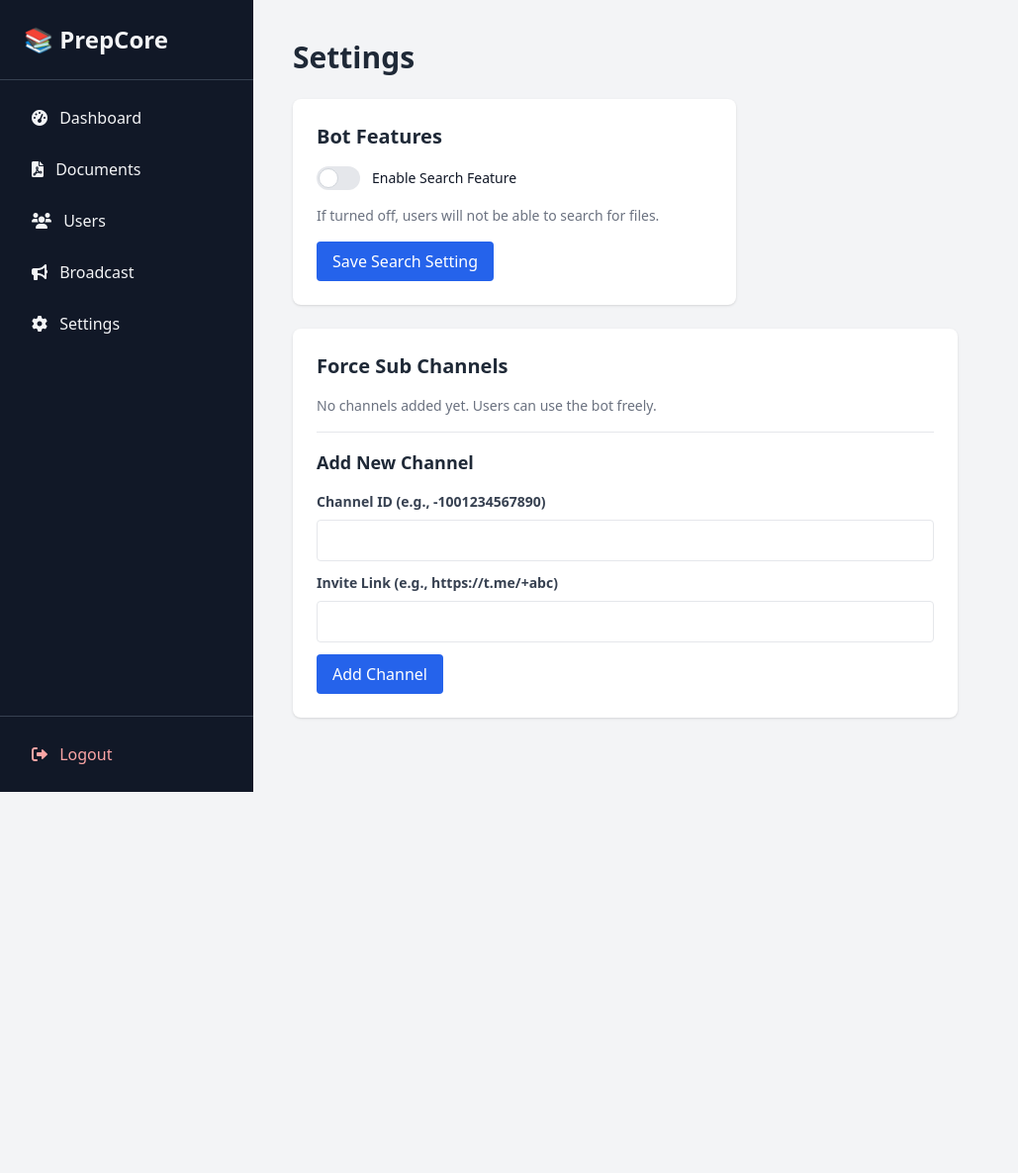
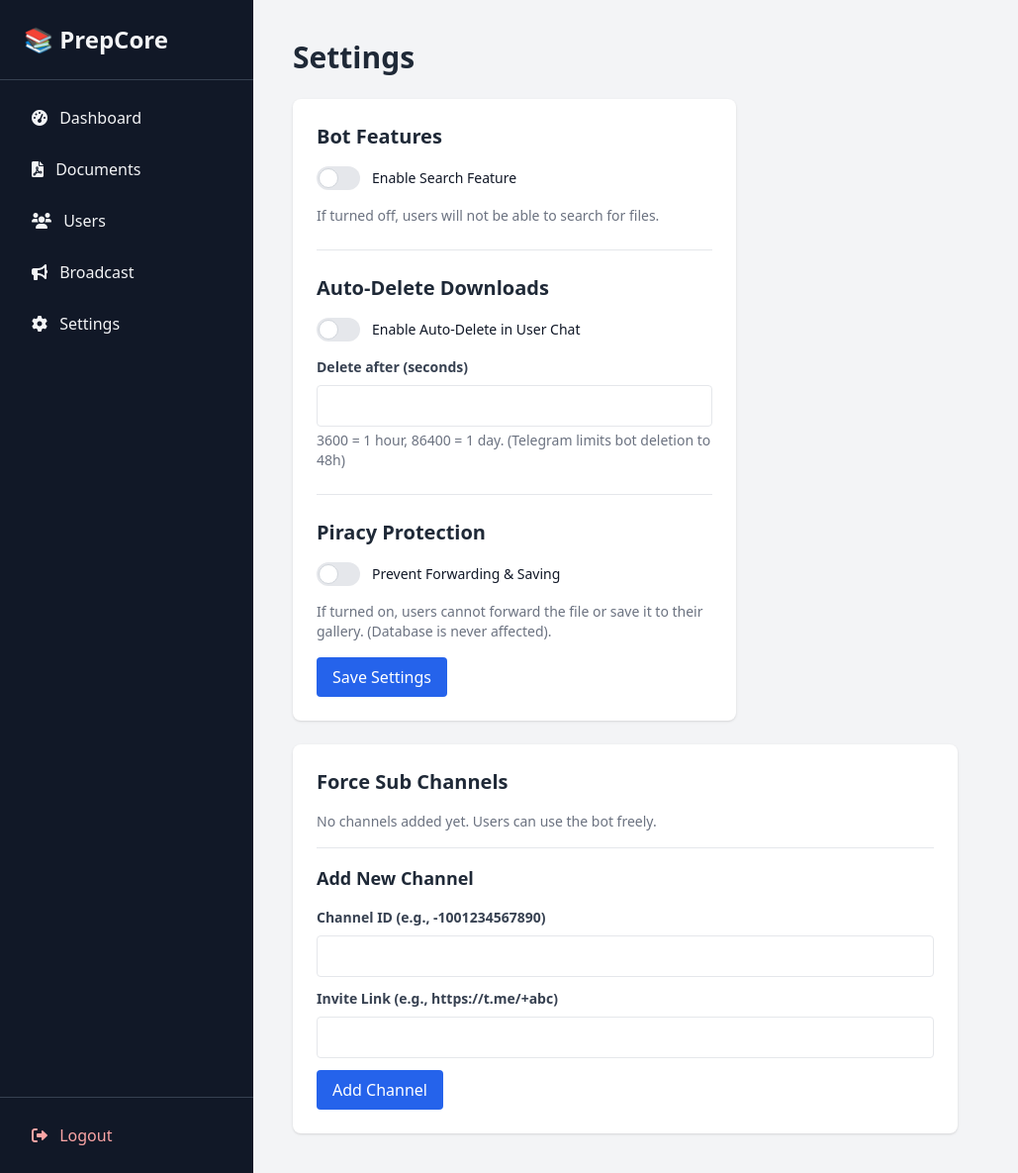
Before and after one commit to protoppertg/Best-telegram-file-share-bot, a FastAPI app: template app/templates/settings.html in a window 1280 px wide. Shown: the whole page at 99% size, without its empty margins (0-1029 px from the left). Before the commit the page ends 800 px from the top, so only its background shows below. Run offline with FastAPI, Linux system fonts and the light colour scheme; the template is opened without the code that fills it, so the values that code supplies are empty; parts of the project's set-up code (start-up, migrations or seed data) failed here and were passed over; some libraries are stand-ins or nearby versions.

Commit message:
Update settings.html

```diff
--- a/app/templates/settings.html
+++ b/app/templates/settings.html
@@ -15,7 +15,36 @@
             <span class="ms-3 text-sm font-medium text-gray-900">Enable Search Feature</span>
         </div>
         <p class="text-gray-500 text-sm mb-4">If turned off, users will not be able to search for files.</p>
-        <button type="submit" class="bg-blue-600 text-white px-4 py-2 rounded hover:bg-blue-700">Save Search Setting</button>
+
+        <hr class="my-6 border-gray-200">
+
+        <h2 class="text-xl font-bold mb-4">Auto-Delete Downloads</h2>
+        <div class="flex items-center mb-4">
+            <label class="inline-flex items-center cursor-pointer">
+                <input type="checkbox" name="auto_delete_enabled" class="sr-only peer" {% if ad_enabled %}checked{% endif %}>
+                <div class="relative w-11 h-6 bg-gray-200 peer-focus:outline-none peer-focus:ring-4 peer-focus:ring-blue-300 dark:peer-focus:ring-blue-800 rounded-full peer dark:bg-gray-700 peer-checked:after:translate-x-full rtl:peer-checked:after:-translate-x-full peer-checked:after:border-white after:content-[''] after:absolute after:top-[2px] after:start-[2px] after:bg-white after:border-gray-300 after:border after:rounded-full after:h-5 after:w-5 after:transition-all dark:border-gray-600 peer-checked:bg-blue-600"></div>
+            </label>
+            <span class="ms-3 text-sm font-medium text-gray-900">Enable Auto-Delete in User Chat</span>
+        </div>
+        <div class="mb-4">
+            <label class="block text-gray-700 text-sm font-bold mb-2">Delete after (seconds)</label>
+            <input type="number" name="auto_delete_seconds" value="{{ ad_seconds }}" required class="w-full border p-2 rounded focus:outline-none focus:ring-2 focus:ring-blue-600">
+            <p class="text-gray-500 text-sm mt-1">3600 = 1 hour, 86400 = 1 day. (Telegram limits bot deletion to 48h)</p>
+        </div>
+
+        <hr class="my-6 border-gray-200">
+
+        <h2 class="text-xl font-bold mb-4">Piracy Protection</h2>
+        <div class="flex items-center mb-4">
+            <label class="inline-flex items-center cursor-pointer">
+                <input type="checkbox" name="protect_forwarding" class="sr-only peer" {% if protect_forwarding %}checked{% endif %}>
+                <div class="relative w-11 h-6 bg-gray-200 peer-focus:outline-none peer-focus:ring-4 peer-focus:ring-blue-300 dark:peer-focus:ring-blue-800 rounded-full peer dark:bg-gray-700 peer-checked:after:translate-x-full rtl:peer-checked:after:-translate-x-full peer-checked:after:border-white after:content-[''] after:absolute after:top-[2px] after:start-[2px] after:bg-white after:border-gray-300 after:border after:rounded-full after:h-5 after:w-5 after:transition-all dark:border-gray-600 peer-checked:bg-blue-600"></div>
+            </label>
+            <span class="ms-3 text-sm font-medium text-gray-900">Prevent Forwarding & Saving</span>
+        </div>
+        <p class="text-gray-500 text-sm mb-4">If turned on, users cannot forward the file or save it to their gallery. (Database is never affected).</p>
+
+        <button type="submit" class="bg-blue-600 text-white px-4 py-2 rounded hover:bg-blue-700">Save Settings</button>
     </form>
 </div>
 
```
